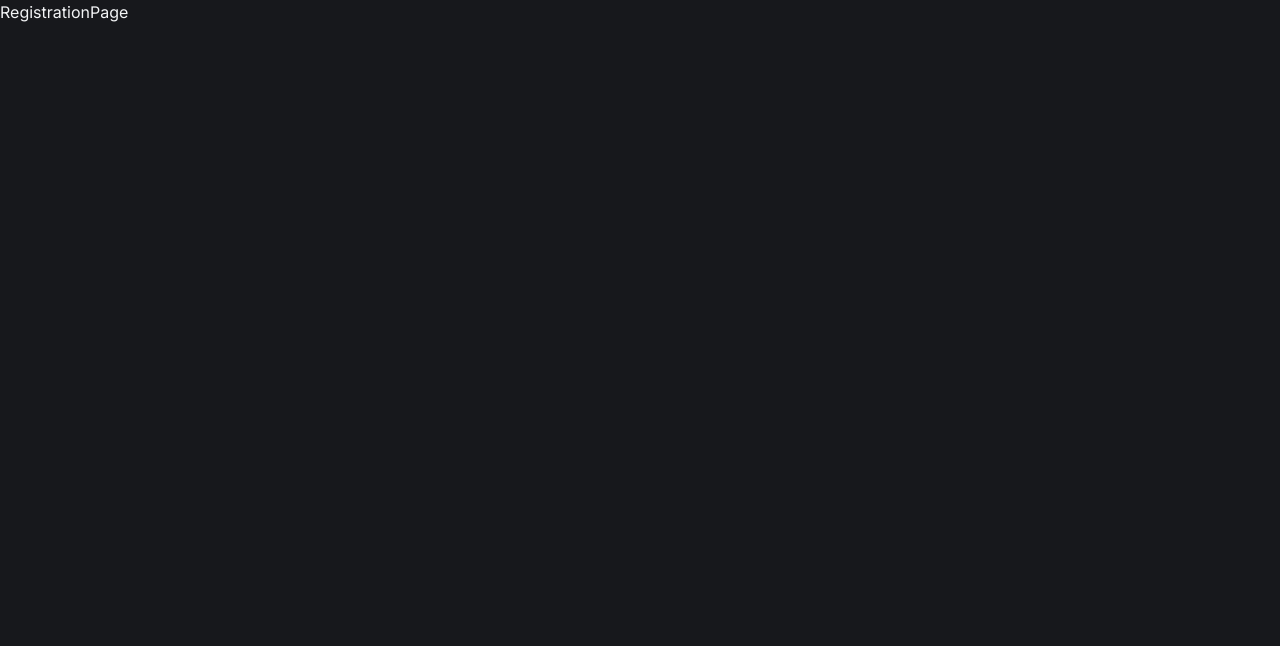
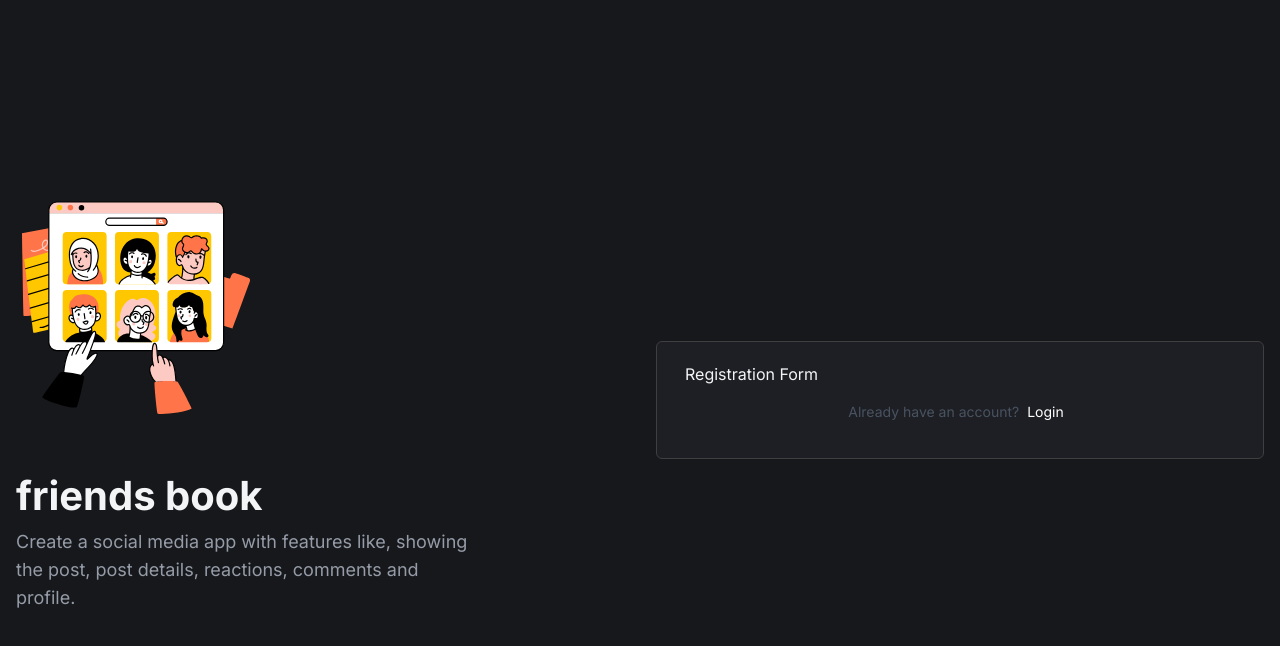
Before and after one commit to morsalin-islam335/friends-book, a React (Vite) app: page /register in a window 1280 px wide. Shown: the top 646 px of the page. Built offline with nearby package versions, Linux system fonts and the light colour scheme; no server answers.

Commit message:
make RegistrationPage component

```diff
--- /dev/null
+++ b/src/components/auth/RegistrationFrom.jsx
@@ -0,0 +1,7 @@
+export default function RegistrationForm() {
+  return (
+    <>
+      <h1>Registration Form</h1>
+    </>
+  );
+}
--- a/src/pages/RegistrationPage.jsx
+++ b/src/pages/RegistrationPage.jsx
@@ -1,7 +1,46 @@
-export default function RegistrationPage() {
+import { Link } from "react-router-dom";
+import RegistrationLogo from "../assets/icons/registration.svg";
+import RegistrationForm from "../components/auth/RegistrationFrom";
+
+const RegistrationPage = () => {
   return (
-    <>
-      <h1>RegistrationPage</h1>
-    </>
+    <main className="flex min-h-screen items-center justify-center bg-deepDark py-8">
+      <div className="max-w-[1368px] flex-1">
+        <div className="container grid items-center gap-8 lg:grid-cols-2">
+          <div>
+            <img
+              className="mb-12 h-60"
+              src={RegistrationLogo}
+              alt="auth_illustration"
+            />
+            <div>
+              <h1 className="mb-3 text-4xl font-bold lg:text-[40px]">
+                friends book
+              </h1>
+              <p className="max-w-[452px] text-gray-400/95 lg:text-lg">
+                Create a social media app with features like, showing the post,
+                post details, reactions, comments and profile.
+              </p>
+            </div>
+          </div>
+          <div className="card">
+            <RegistrationForm />
+            <div className="py-4 lg:py-4">
+              <p className="text-center text-xs text-gray-600/95 lg:text-sm mx-2">
+                Already have an account?
+                <Link
+                  className="mx-2 hover:text-morsalinGreen text-white transition-all hover:underline"
+                  to="/"
+                >
+                  Login
+                </Link>
+              </p>
+            </div>
+          </div>
+        </div>
+      </div>
+    </main>
   );
-}
+};
+
+export default RegistrationPage;
```
Also changed, not shown: src/steps.txt.
